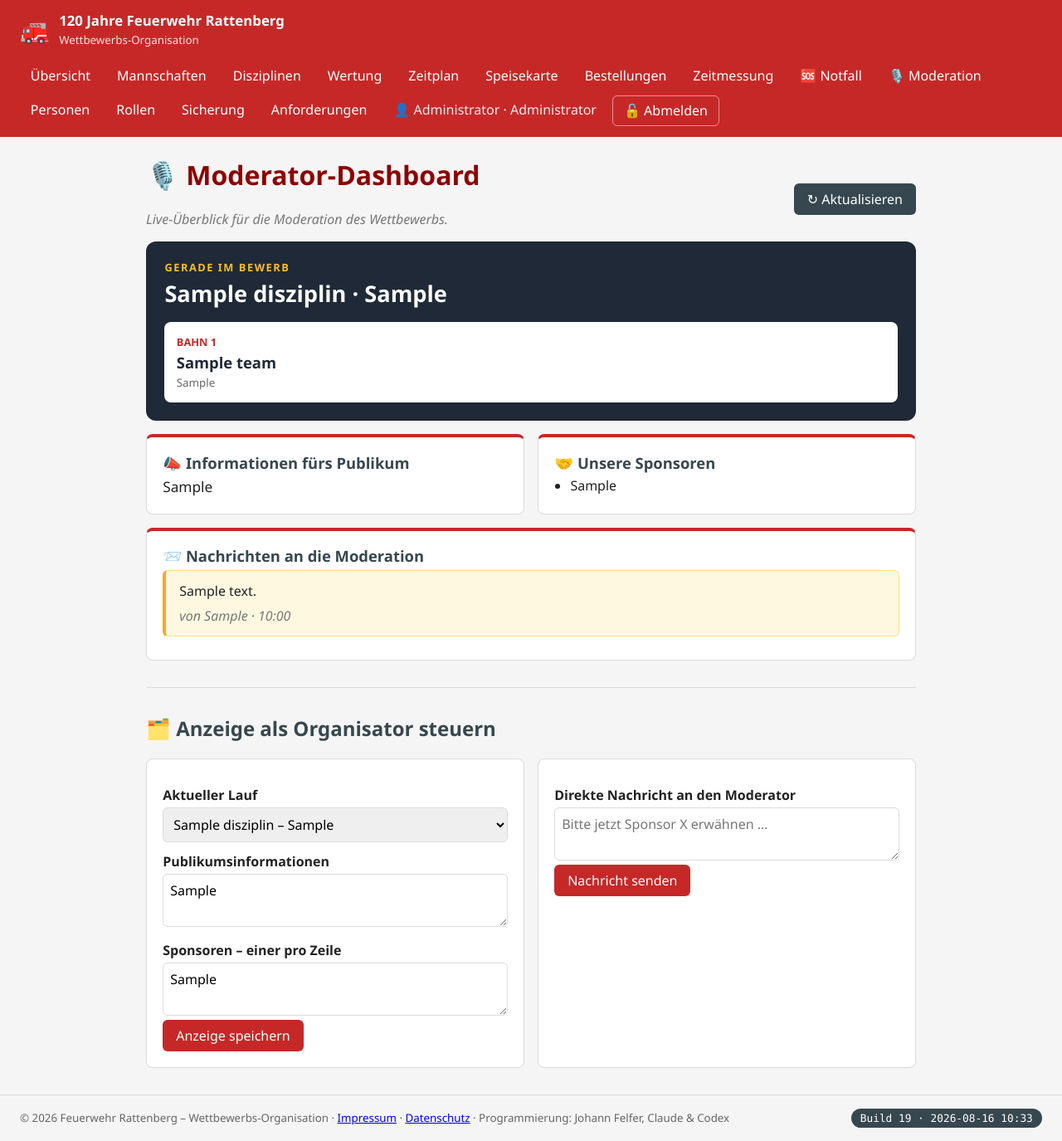
After one commit to HansFel/FeuerwehrRattenberg, a Flask app: page /moderator/ in a window 1280 px wide. The commit adds this page. Shown: the whole page at 83% size. Run offline with Flask 3, Linux system fonts and the light colour scheme; a user stored in the database is signed in; tables that the repository leaves empty hold one stand-in row (values such as "Sample post").

Commit message:
Build 19: Moderator-Rolle/Dashboard, Standby-Infrastruktur-Skripte
Moderator-Dashboard (Live-Läufe, Sponsoren, Publikumsinfos, Nachrichten
vom Organisator) sowie Standby-Server-Vorbereitungsskripte (Traefik,
statische IP, Nextcloud-Export). pytest komplett grün (112 Tests).

Co-Authored-By: Codex <noreply@openai.com>
Co-Authored-By: Claude Sonnet 5 <noreply@anthropic.com>

```diff
--- a/app/__init__.py
+++ b/app/__init__.py
@@ -97,7 +97,7 @@ def create_app(test_config: dict | None = None) -> Flask:
     from .blueprints import (teams, disziplinen, wertung, zeitplan, start,
                              auth, export, pdf, benutzer, sicherung,
                              anforderungen, nachrichten, speisekarte, bestellung,
-                             zeitmessung, notfall)
+                             zeitmessung, notfall, moderator)
 
     from flask_login import current_user as _current_user
 
@@ -124,6 +124,7 @@ def create_app(test_config: dict | None = None) -> Flask:
     app.register_blueprint(bestellung.bp)
     app.register_blueprint(zeitmessung.bp)
     app.register_blueprint(notfall.bp)
+    app.register_blueprint(moderator.bp)
 
     with app.app_context():
         db.create_all()
--- /dev/null
+++ b/app/blueprints/moderator.py
@@ -0,0 +1,108 @@
+"""Live-Dashboard für die Moderation und Pflege durch den Organisator."""
+import re
+
+from flask import Blueprint, flash, redirect, render_template, request, url_for
+from flask_login import current_user
+
+from ..auth import rolle_noetig
+from ..models import (db, Disziplin, ModeratorStatus, Nachricht, Startplatz)
+
+bp = Blueprint("moderator", __name__, url_prefix="/moderator")
+
+
+def _status() -> ModeratorStatus:
+    status = db.session.get(ModeratorStatus, 1)
+    if status is None:
+        status = ModeratorStatus(id=1)
+        db.session.add(status)
+        db.session.commit()
+    return status
+
+
+def _lauf_optionen() -> list[dict]:
+    startplaetze = (Startplatz.query.join(Disziplin)
+                    .order_by(Disziplin.reihenfolge, Disziplin.name,
+                              Startplatz.heat, Startplatz.startnummer).all())
+    optionen = []
+    gesehen = set()
+    for sp in startplaetze:
+        heat = (sp.heat or "").strip()
+        schluessel = (sp.disziplin_id, heat)
+        if schluessel in gesehen:
+            continue
+        gesehen.add(schluessel)
+        optionen.append({
+            "wert": f"{sp.disziplin_id}|{heat}",
+            "text": f"{sp.disziplin.name} – {heat or 'ohne Laufbezeichnung'}",
+        })
+    def natuerlich(option):
+        return [int(teil) if teil.isdigit() else teil.casefold()
+                for teil in re.split(r"(\d+)", option["text"])]
+    return sorted(optionen, key=natuerlich)
+
+
+def _laufende_teams(status: ModeratorStatus) -> list[Startplatz]:
+    if not status.disziplin_id:
+        return []
+    query = Startplatz.query.filter_by(disziplin_id=status.disziplin_id)
+    if status.heat:
+        query = query.filter_by(heat=status.heat)
+    else:
+        query = query.filter((Startplatz.heat == "") | (Startplatz.heat.is_(None)))
+    return query.order_by(Startplatz.startnummer, Startplatz.id).all()
+
+
+@bp.route("/")
+@rolle_noetig("moderator", "organisator")
+def dashboard():
+    status = _status()
+    nachrichten = (Nachricht.query
+                   .filter((Nachricht.ziel_rolle == "moderator") |
+                           (Nachricht.ziel_benutzer_id == current_user.id))
+                   .order_by(Nachricht.erstellt.desc()).limit(20).all())
+    return render_template(
+        "moderator/dashboard.html", status=status,
+        laufende_teams=_laufende_teams(status),
+        lauf_optionen=_lauf_optionen(), nachrichten=nachrichten)
+
+
+@bp.route("/status", methods=["POST"])
+@rolle_noetig("organisator")
+def status_speichern():
+    status = _status()
+    auswahl = request.form.get("lauf", "")
+    if auswahl:
+        try:
+            disziplin_id_text, heat = auswahl.split("|", 1)
+            disziplin_id = int(disziplin_id_text)
+        except (ValueError, TypeError):
+            flash("Ungültige Laufauswahl.", "error")
+            return redirect(url_for("moderator.dashboard"))
+        if not db.session.get(Disziplin, disziplin_id):
+            flash("Die ausgewählte Disziplin existiert nicht.", "error")
+            return redirect(url_for("moderator.dashboard"))
+        status.disziplin_id = disziplin_id
+        status.heat = heat
+    else:
+        status.disziplin_id = None
+        status.heat = ""
+    status.publikumsinfo = request.form.get("publikumsinfo", "").strip()
+    status.sponsoren = request.form.get("sponsoren", "").strip()
+    status.aktualisiert_von = current_user.username
+    db.session.commit()
+    flash("Moderator-Anzeige aktualisiert.", "ok")
+    return redirect(url_for("moderator.dashboard"))
+
+
+@bp.route("/nachricht", methods=["POST"])
+@rolle_noetig("organisator")
+def nachricht_senden():
+    text = request.form.get("text", "").strip()
+    if not text:
+        flash("Bitte einen Nachrichtentext eingeben.", "error")
+    else:
+        db.session.add(Nachricht(text=text, absender=current_user.username,
+                                 ziel_rolle="moderator"))
+        db.session.commit()
+        flash("Nachricht an die Moderation gesendet.", "ok")
+    return redirect(url_for("moderator.dashboard"))
--- a/app/models.py
+++ b/app/models.py
@@ -30,6 +30,7 @@ ROLLEN = {
     "punkterichter": "Punkterichter",
     "kellner": "Kellner",
     "ausschank": "Ausschank",
+    "moderator": "Moderator",
 }
 
 
@@ -317,6 +318,26 @@ class Startplatz(db.Model):
     disziplin = db.relationship("Disziplin", back_populates="startplaetze")
 
 
+class ModeratorStatus(db.Model):
+    """Vom Organisator gepflegte Live-Informationen für die Moderation.
+
+    Es wird genau ein Datensatz mit ID 1 verwendet. Der aktuelle Lauf
+    verweist bewusst auf Disziplin + Heat-Bezeichnung statt auf einzelne
+    Startplätze, damit alle Bahnen gemeinsam angezeigt werden.
+    """
+    __tablename__ = "moderator_status"
+
+    id = db.Column(db.Integer, primary_key=True, default=1)
+    disziplin_id = db.Column(db.Integer, db.ForeignKey("disziplin.id"))
+    heat = db.Column(db.String(120), default="")
+    publikumsinfo = db.Column(db.Text, default="")
+    sponsoren = db.Column(db.Text, default="")
+    aktualisiert = db.Column(db.DateTime, default=_jetzt, onupdate=_jetzt)
+    aktualisiert_von = db.Column(db.String(80), default="")
+
+    disziplin = db.relationship("Disziplin")
+
+
 KONTAKT_START = "start"
 KONTAKT_ZIEL = "ziel"
 # Aktuelle Hardware hat nur noch einen Kontakt pro Bahn (kein separater
--- a/app/static/css/style.css
+++ b/app/static/css/style.css
@@ -208,3 +208,23 @@ form.formular textarea { min-height: 4rem; }
   box-shadow: 0 -2px 10px rgba(0,0,0,0.08);
 }
 .kasse-summenleiste strong { font-size: 1.5rem; color: var(--rot-dunkel); margin-right: auto; }
+
+/* Moderator-Dashboard */
+.moderator-kopf { display:flex; align-items:center; justify-content:space-between; gap:1rem; }
+.moderator-live { background:#1f2937; color:#fff; border-radius:12px; padding:1.4rem; }
+.moderator-live h2 { color:#fff; margin:0.25rem 0 1rem; font-size:1.7rem; }
+.moderator-live-titel { color:#fbbf24; font-weight:800; letter-spacing:0.12em; font-size:0.8rem; }
+.moderator-bahnen { display:grid; grid-template-columns:repeat(auto-fit,minmax(150px,1fr)); gap:0.8rem; }
+.moderator-bahn { display:flex; flex-direction:column; gap:0.2rem; background:#fff; color:#1f2937; border-radius:8px; padding:0.9rem; }
+.moderator-bahn span { color:var(--rot); font-size:0.8rem; font-weight:800; text-transform:uppercase; }
+.moderator-bahn strong { font-size:1.15rem; }
+.moderator-bahn small { color:#666; }
+.moderator-grid { display:grid; grid-template-columns:repeat(auto-fit,minmax(280px,1fr)); gap:1rem; margin-top:1rem; }
+.moderator-text { white-space:pre-wrap; font-size:1.08rem; line-height:1.55; }
+.moderator-sponsoren ul { margin:0; padding-left:1.2rem; columns:2; }
+.moderator-neu { box-shadow:0 0 0 2px #f9a825; }
+
+@media (max-width:600px) {
+  .moderator-kopf { align-items:flex-start; }
+  .moderator-sponsoren ul { columns:1; }
+}
--- a/app/templates/base.html
+++ b/app/templates/base.html
@@ -33,6 +33,9 @@
       {% if dashboard_zeigt('organisator', 'startrichter') %}
         <a href="{{ url_for('zeitmessung.liste') }}">Zeitmessung</a>
         <a href="{{ url_for('notfall.liste') }}">🆘 Notfall</a>
+      {% endif %}
+      {% if dashboard_zeigt('moderator', 'organisator') %}
+        <a href="{{ url_for('moderator.dashboard') }}">🎙️ Moderation</a>
       {% endif %}
       {% if aktive_rolle() == 'administrator' %}
         <a href="{{ url_for('benutzer.liste') }}">Personen</a>
--- /dev/null
+++ b/app/templates/moderator/dashboard.html
@@ -0,0 +1,93 @@
+{% extends "base.html" %}
+{% block titel %}Moderator{% endblock %}
+{% block inhalt %}
+<div class="moderator-kopf">
+  <div>
+    <h1>🎙️ Moderator-Dashboard</h1>
+    <p class="leer">Live-Überblick für die Moderation des Wettbewerbs.</p>
+  </div>
+  <button class="knopf grau" type="button" onclick="location.reload()">↻ Aktualisieren</button>
+</div>
+
+<section class="moderator-live">
+  <div class="moderator-live-titel">GERADE IM BEWERB</div>
+  {% if status.disziplin and laufende_teams %}
+    <h2>{{ status.disziplin.name }}{% if status.heat %} · {{ status.heat }}{% endif %}</h2>
+    <div class="moderator-bahnen">
+      {% for sp in laufende_teams %}
+      <article class="moderator-bahn">
+        <span>Bahn {{ sp.startnummer or loop.index }}</span>
+        <strong>{{ sp.team.name }}</strong>
+        {% if sp.team.wehr %}<small>{{ sp.team.wehr }}</small>{% endif %}
+      </article>
+      {% endfor %}
+    </div>
+  {% else %}
+    <h2>Noch kein aktueller Lauf ausgewählt</h2>
+  {% endif %}
+</section>
+
+<div class="moderator-grid">
+  <section class="dash-karte moderator-info">
+    <h2>📣 Informationen fürs Publikum</h2>
+    {% if status.publikumsinfo %}
+      <div class="moderator-text">{{ status.publikumsinfo }}</div>
+    {% else %}<p class="leer">Derzeit keine besonderen Hinweise.</p>{% endif %}
+  </section>
+
+  <section class="dash-karte moderator-sponsoren">
+    <h2>🤝 Unsere Sponsoren</h2>
+    {% if status.sponsoren %}
+      <ul>{% for sponsor in status.sponsoren.splitlines() if sponsor.strip() %}<li>{{ sponsor }}</li>{% endfor %}</ul>
+    {% else %}<p class="leer">Noch keine Sponsoren eingetragen.</p>{% endif %}
+  </section>
+</div>
+
+<section class="dash-karte" style="margin-top:1rem">
+  <h2>📨 Nachrichten an die Moderation</h2>
+  {% for n in nachrichten %}
+    <div class="nachricht {{ '' if n.ist_gelesen_von(current_user.id) else 'moderator-neu' }}">
+      <div class="anforderung-text">{{ n.text }}</div>
+      <div class="anforderung-meta">
+        <span class="leer">von {{ n.absender or '?' }} · {{ n.erstellt.strftime('%H:%M') if n.erstellt else '' }}</span>
+        {% if not n.ist_gelesen_von(current_user.id) %}
+        <form class="inline" method="post" action="{{ url_for('nachrichten.gelesen', nachricht_id=n.id) }}">
+          <input type="hidden" name="next" value="{{ url_for('moderator.dashboard') }}">
+          <button class="knopf klein" type="submit">✓ gelesen</button>
+        </form>
+        {% endif %}
+      </div>
+    </div>
+  {% else %}<p class="leer">Noch keine Nachrichten.</p>{% endfor %}
+</section>
+
+{% if darf('organisator') %}
+<hr style="margin:2rem 0; border:none; border-top:1px solid var(--rand);">
+<h2>🗂️ Anzeige als Organisator steuern</h2>
+<div class="moderator-grid">
+  <form class="formular" method="post" action="{{ url_for('moderator.status_speichern') }}" style="max-width:none">
+    <label for="lauf">Aktueller Lauf</label>
+    <select id="lauf" name="lauf">
+      <option value="">– kein aktueller Lauf –</option>
+      {% for option in lauf_optionen %}
+      <option value="{{ option.wert }}" {% if status.disziplin_id and option.wert == (status.disziplin_id|string ~ '|' ~ status.heat) %}selected{% endif %}>{{ option.text }}</option>
+      {% endfor %}
+    </select>
+    <label for="publikumsinfo">Publikumsinformationen</label>
+    <textarea id="publikumsinfo" name="publikumsinfo" placeholder="Zeitplan, Hinweise, nächste Programmpunkte …">{{ status.publikumsinfo }}</textarea>
+    <label for="sponsoren">Sponsoren – einer pro Zeile</label>
+    <textarea id="sponsoren" name="sponsoren" placeholder="Sponsor 1&#10;Sponsor 2">{{ status.sponsoren }}</textarea>
+    <button class="knopf" type="submit">Anzeige speichern</button>
+  </form>
+
+  <form class="formular" method="post" action="{{ url_for('moderator.nachricht_senden') }}" style="max-width:none">
+    <label for="nachricht">Direkte Nachricht an den Moderator</label>
+    <textarea id="nachricht" name="text" placeholder="Bitte jetzt Sponsor X erwähnen …" required></textarea>
+    <button class="knopf" type="submit">Nachricht senden</button>
+  </form>
+</div>
+{% endif %}
+{% if aktive_rolle() == 'moderator' %}
+<script>window.setTimeout(function () { window.location.reload(); }, 15000);</script>
+{% endif %}
+{% endblock %}
--- a/app/version.py
+++ b/app/version.py
@@ -7,5 +7,5 @@ kein Auto-Timestamp beim Build, damit der angezeigte Wert eindeutig einem
 bekannten Quellcode-Stand entspricht.
 """
 
-BUILD_NUMMER = 18
-BUILD_ZEIT = "2026-08-15 21:45"
+BUILD_NUMMER = 19
+BUILD_ZEIT = "2026-08-16 10:33"
```
Also changed, not shown: app/templates/index.html (+10 -0 lines), deployment/docker-compose.traefik-standby.yml (added, +7 -0 lines), tests/test_moderator.py (added, +119 -0 lines), 2 other files.
